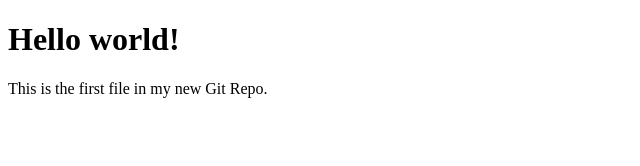
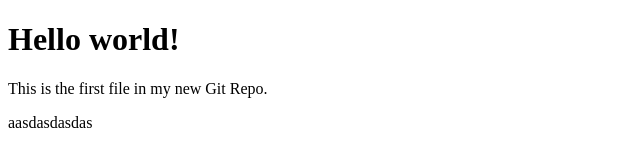
Before and after one commit to tqvinhnew2021/demoPull, a plain HTML site: page index.html in a window 1280 px wide. Shown: the whole page, without its empty margins (0-640 px from the left). Drawn offline with Linux system fonts and the light colour scheme.

Commit message:
commit dev

```diff
--- a/index.html
+++ b/index.html
@@ -10,3 +10,5 @@
 
 </body>
 </html>
+
+aasdasdasdas
```
